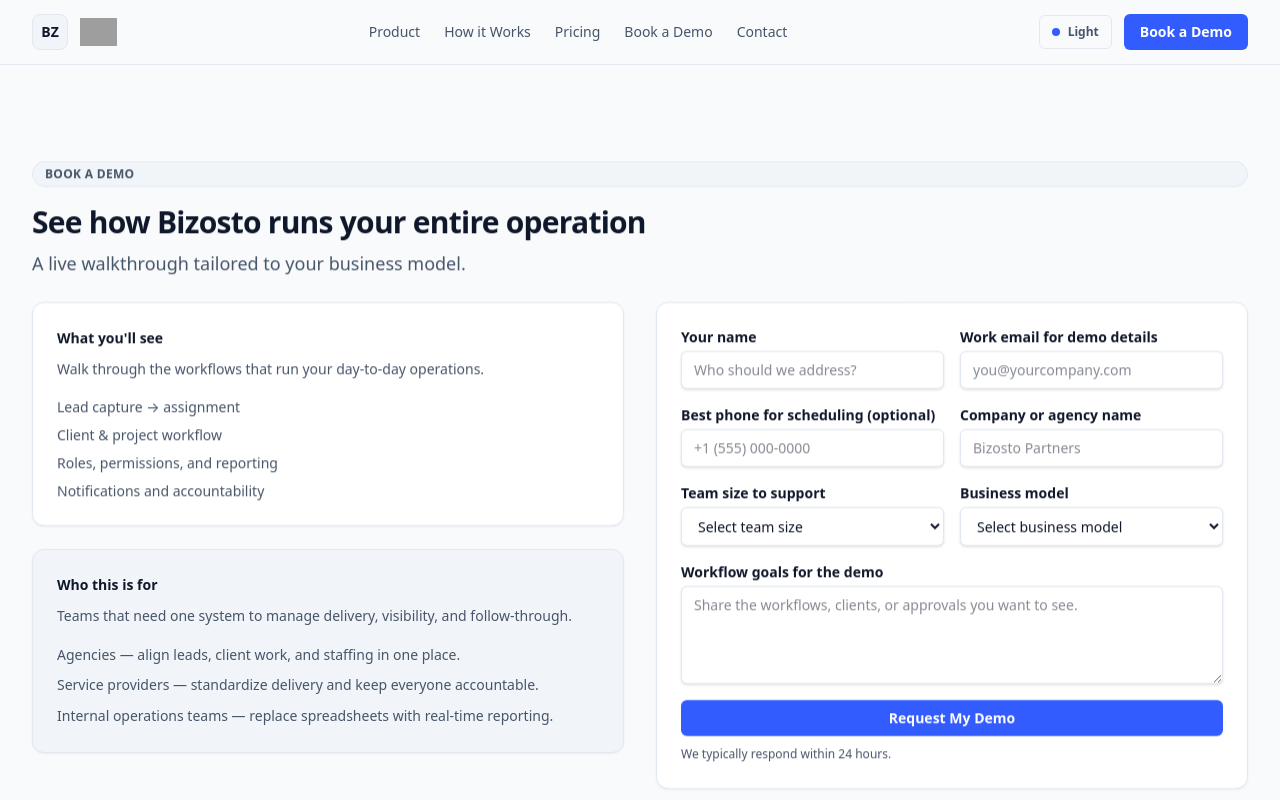
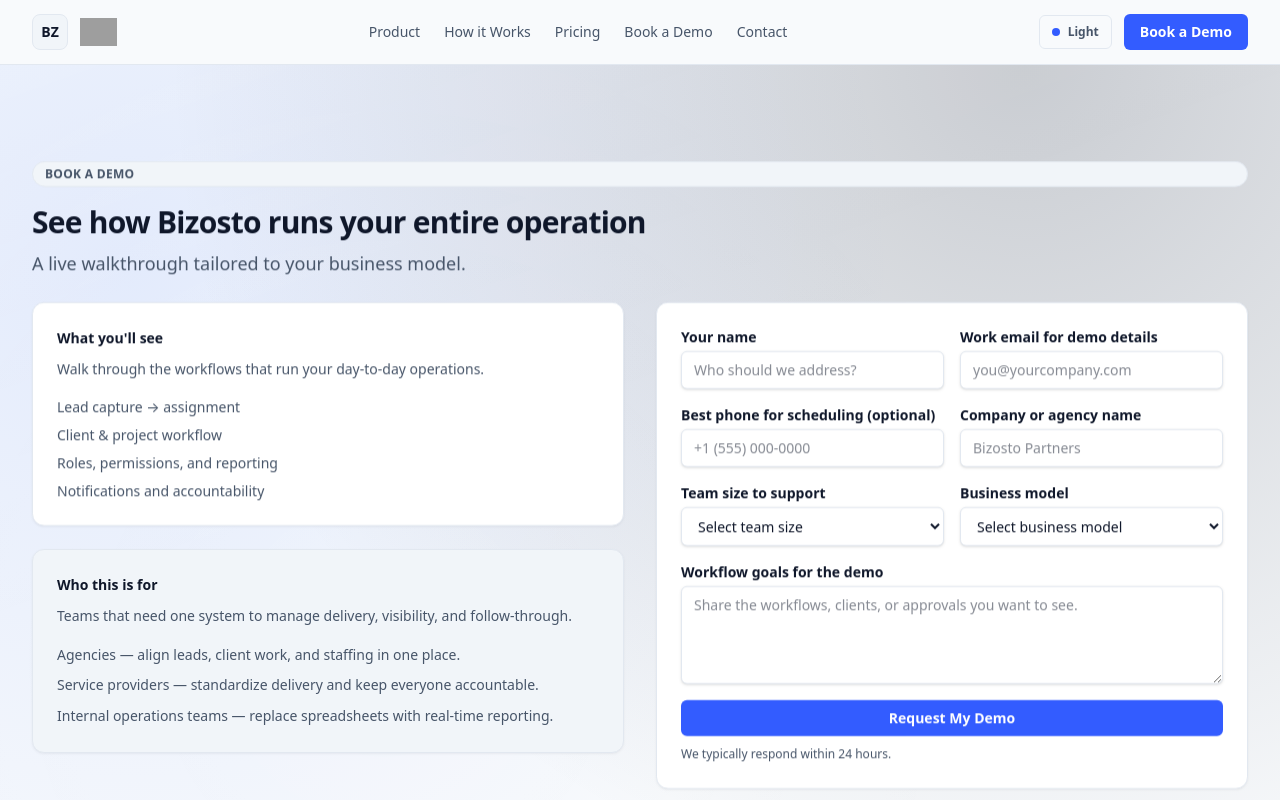
Before and after one commit to lacreativodesign/bizosto-website, a Next.js app: page /book-demo in a window 1280 px wide. Shown: the top 800 px of the page. Built offline with nearby package versions, Linux system fonts and the light colour scheme; grey boxes are pictures that could not be loaded.

Commit message:
Restore premium backgrounds on single-section pages

```diff
--- a/app/book-demo/page.tsx
+++ b/app/book-demo/page.tsx
@@ -17,7 +17,7 @@
   return (
     <PageShell>
       <div className="flex flex-col">
-        <Section>
+        <Section variant="premium">
           <Container className="space-y-6">
             <ScrollReveal>
               <SectionHeading
--- a/app/contact/page.tsx
+++ b/app/contact/page.tsx
@@ -20,7 +20,7 @@
   return (
     <PageShell>
       <div className="flex flex-col">
-        <Section>
+        <Section variant="premium">
           <Container className="space-y-6">
             <ScrollReveal>
               <SectionHeading
```
